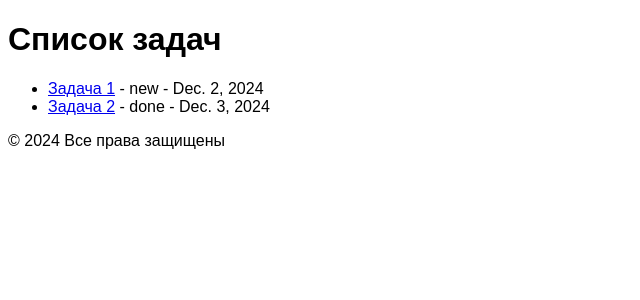
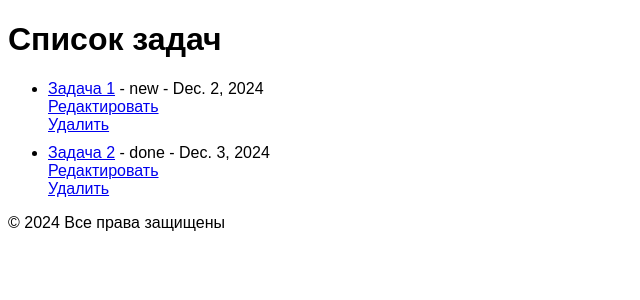
Before and after one commit to Belinvagen/homework_55_Abdraliev_Belek, a Django app: page / in a window 1280 px wide. Shown: the part 52-352 px from the top of the page, without its empty margins (0-640 px from the left). Run offline with Django 5.2, Linux system fonts and the light colour scheme; data comes from the database, SQL or seed files in the repository; parts of the project's set-up code (start-up, migrations or seed data) failed here and were passed over.

Commit message:
Обновлен шаблон task_list с добавлением ссылок для редактирования и удаления задач

```diff
--- a/todo_app/templates/todo/task_list.html
+++ b/todo_app/templates/todo/task_list.html
@@ -6,9 +6,11 @@
     <h1>Список задач</h1>
     <ul>
         {% for task in tasks %}
-            <li>
+            <li style="margin-bottom: 10px">
                 <a href="{% url 'task_detail' task.id %}">{{ task.description }}</a> -
                 {{ task.status }} - {{ task.due_date }}
+                <br><a href="{% url 'task_edit' task.id %}">Редактировать</a>
+                <br><a href="{% url 'task_delete' task.id %}">Удалить</a>
             </li>
         {% endfor %}
     </ul>
```
